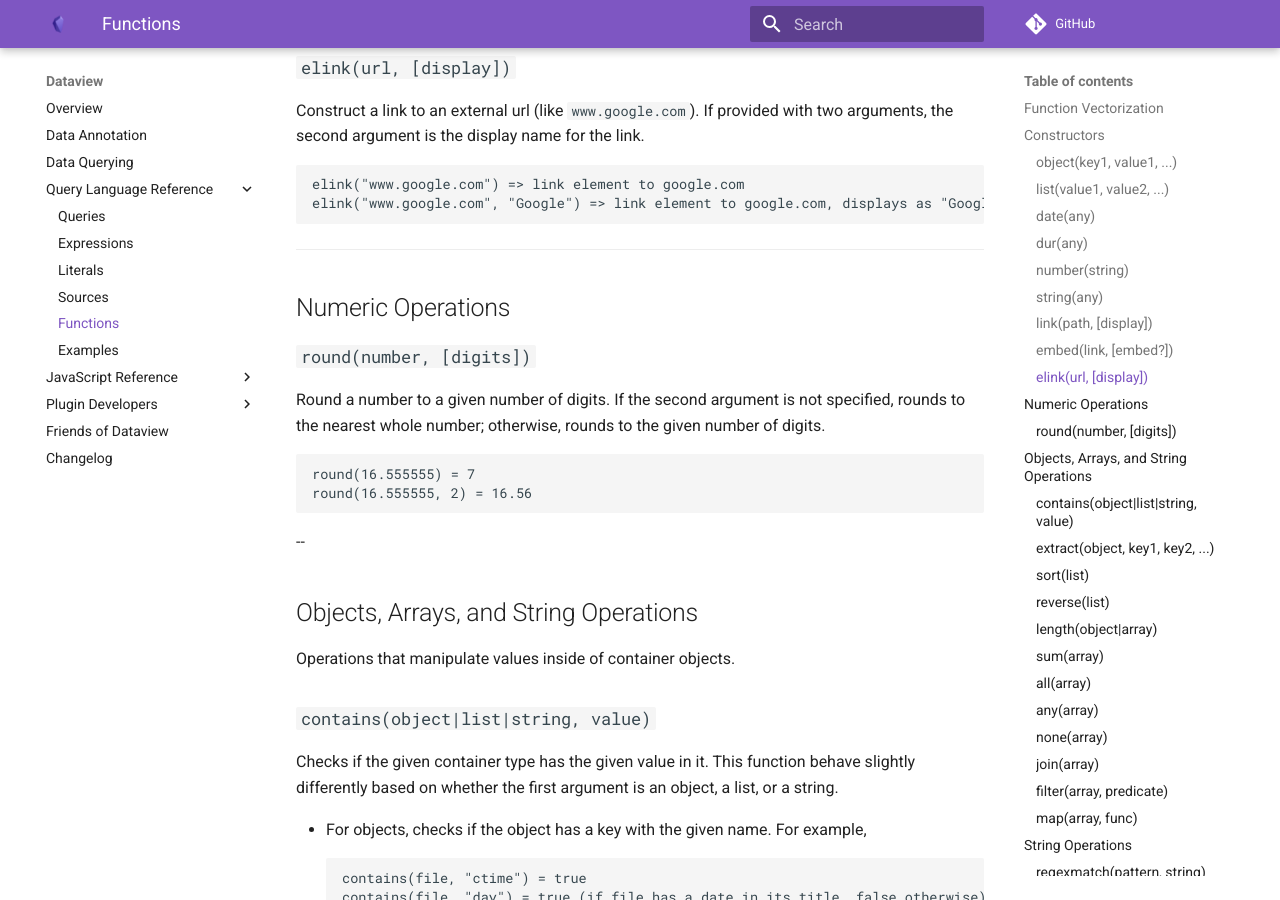
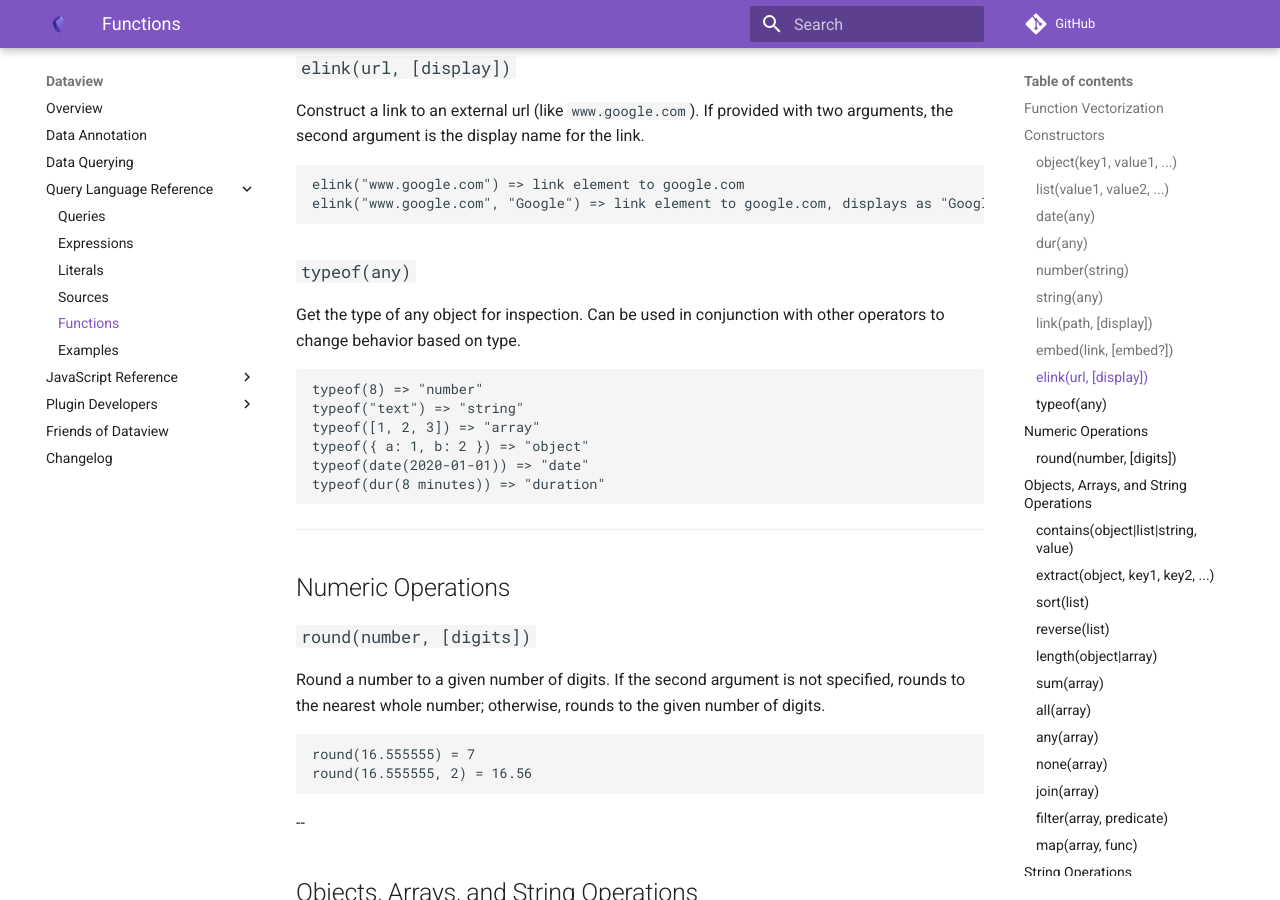
Before and after one commit to blacksmithgu/obsidian-dataview, an MkDocs documentation site: the page built from docs/docs/query/functions.md, in a window 1280 px wide and 900 px high, scrolled down 2261 px. Built offline with MkDocs 1.6.1 and Material for MkDocs 9.7.7, drawn with Linux system fonts in a browser that asks for light colours; comment, search, counter and statistics services are not loaded.

Commit message:
Add docs for modulo and typeof

````diff
--- a/docs/docs/query/functions.md
+++ b/docs/docs/query/functions.md
@@ -110,6 +110,19 @@ argument is the display name for the link.
 ```
 elink("www.google.com") => link element to google.com
 elink("www.google.com", "Google") => link element to google.com, displays as "Google"
+```
+
+### `typeof(any)`
+
+Get the type of any object for inspection. Can be used in conjunction with other operators to change behavior based on type.
+
+```
+typeof(8) => "number"
+typeof("text") => "string"
+typeof([1, 2, 3]) => "array"
+typeof({ a: 1, b: 2 }) => "object"
+typeof(date(2020-01-01)) => "date"
+typeof(dur(8 minutes)) => "duration"
 ```
 
 ---
````
Also changed, not shown: docs/docs/query/expressions.md (+1 -0 lines).
